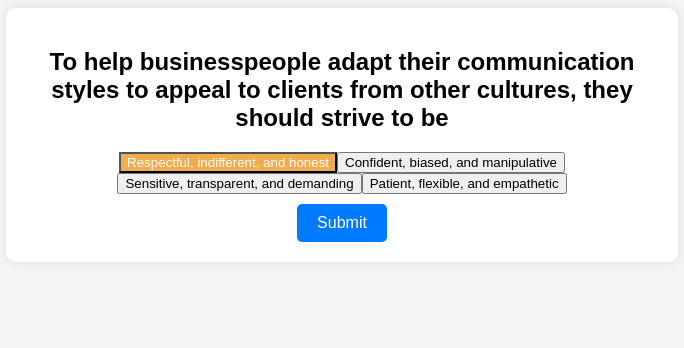
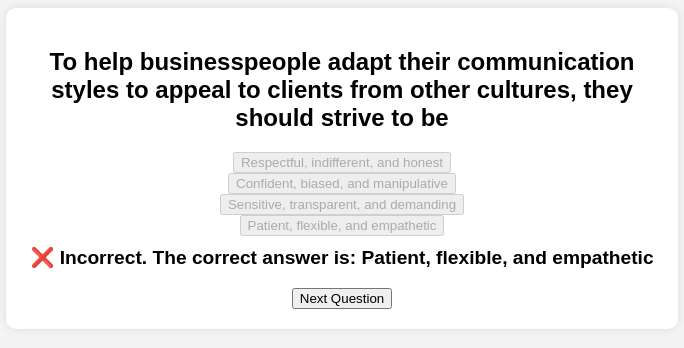
Before and after one commit to prakruthv/decatest-website, a React (Create React App) app: page / in a window 1280 px wide. Both pictures are taken after a click on the button "Respectful, indifferent, and honest". Shown: the top 348 px of the page, without its empty margins (298-982 px from the left). Built offline with nearby package versions, Linux system fonts and the light colour scheme.

Commit message:
Update App.js

```diff
--- a/src/App.js
+++ b/src/App.js
@@ -7,6 +7,7 @@ function App() {
   const [selectedAnswer, setSelectedAnswer] = useState(null);
   const [feedback, setFeedback] = useState('');
   const [answeredQuestions, setAnsweredQuestions] = useState([]);
+  const [showNext, setShowNext] = useState(false);
 
   // Shuffle questions on mount
   useEffect(() => {
@@ -18,28 +19,25 @@ function App() {
     return array.sort(() => Math.random() - 0.5);
   }
 
-  // Handle answer selection
-  const handleAnswerClick = (choice) => {
-    setSelectedAnswer(choice);
-  };
+  // Handle answer selection and submission
+  const handleSubmit = (choice) => {
+    const currentQuestion = questions[currentIndex];
+    const isCorrect = choice === currentQuestion.correctAnswer;
 
-  // Handle submission
-  const handleSubmit = () => {
-    if (selectedAnswer === null) return;
-
-    const currentQuestion = questions[currentIndex];
-    const isCorrect = selectedAnswer === currentQuestion.correctAnswer;
-
-    // Provide immediate feedback (Correct or Incorrect)
+    // Provide immediate feedback
     setFeedback(isCorrect ? "✅ Correct!" : `❌ Incorrect. The correct answer is: ${currentQuestion.correctAnswer}`);
 
     // Track answered questions
     setAnsweredQuestions([...answeredQuestions, currentQuestion]);
 
-    // Delay before moving to the next question
-    setTimeout(() => {
-      setSelectedAnswer(null);
+    // Show "Next Question" button
+    setShowNext(true);
+  };
+
+  // Move to next question
+  const handleNextQuestion = () => {
     setFeedback('');
+    setShowNext(false);
 
     if (answeredQuestions.length + 1 >= questions.length) {
       // If all questions are answered, recycle them
@@ -47,9 +45,8 @@ function App() {
       setQuestions(shuffleArray([...questionsData]));
       setCurrentIndex(0);
     } else {
-        setCurrentIndex(prevIndex => prevIndex + 1);
+      setCurrentIndex((prevIndex) => prevIndex + 1);
     }
-    }, 2000); // 2-second delay to show feedback
   };
 
   return (
@@ -59,19 +56,19 @@ function App() {
           <h2>{questions[currentIndex].question}</h2>
           <div className="choices">
             {questions[currentIndex].choices.map((choice, index) => (
+              <div key={index} className="choice-item">
                 <button
-                key={index}
-                className={selectedAnswer === choice ? 'selected' : ''}
-                onClick={() => handleAnswerClick(choice)}
+                  className="choice-btn"
+                  onClick={() => handleSubmit(choice)}
+                  disabled={showNext} // Disable after answer submission
                 >
                   {choice}
                 </button>
+              </div>
             ))}
           </div>
-          <button className="submit-btn" onClick={handleSubmit} disabled={selectedAnswer === null}>
-            Submit
-          </button>
           {feedback && <p className="feedback">{feedback}</p>}
+          {showNext && <button className="next-btn" onClick={handleNextQuestion}>Next Question</button>}
         </>
       )}
     </div>
```
Lines whose indentation alone changed are shown as unchanged.
